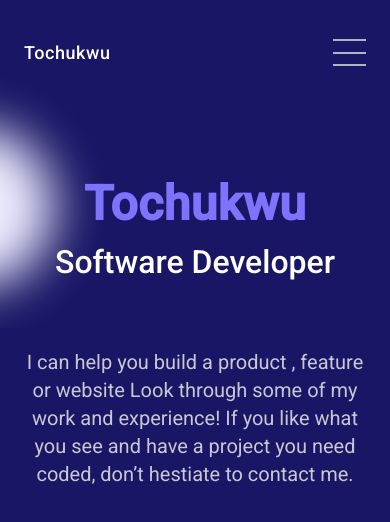
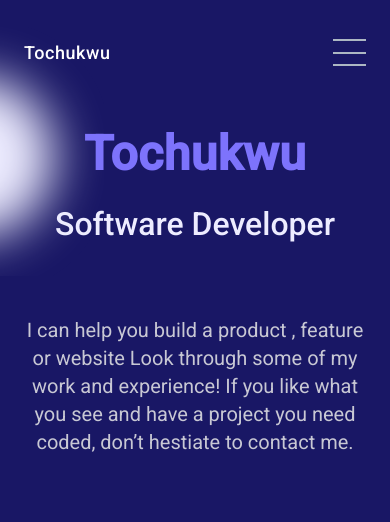
Before and after one commit to xtrahuman/portfolio_website, a plain HTML site: page index.html in a window 390 px wide. Drawn offline with Linux system fonts and the light colour scheme.

Commit message:
removed unnecessary comment and made changes to the margins sizes

```diff
--- a/style.css
+++ b/style.css
@@ -43,11 +43,6 @@ body {
   color: #fff;
 }
 
-.menubar {
-  display: none;
-  cursor: pointer;
-}
-
 .align-header .menubar {
   margin-right: 24px;
 }
@@ -56,19 +51,11 @@ body {
   display: none;
 }
 
-/* .align-circle{
-    display:flex;
-    justify-content: center;
-} */
-
 .background-circle {
   display: flex;
   justify-content: center;
   border-radius: 50%;
 }
-
-/* .main-head {
-} */
 
 .main-head h1 {
   color: #7d73fc;
@@ -81,6 +68,7 @@ body {
 }
 
 .main-head h2 {
+  color: #edecff;
   font-size: 32px;
   font-style: normal;
   font-weight: 500;
@@ -93,14 +81,11 @@ body {
   .header-flex {
     display: flex;
     justify-content: space-between;
-
-    /* width:350px; */
   }
 
   .menubar {
     display: inline-block;
-
-    /* align-self: flex-end; */
+    cursor: pointer;
   }
 
   .vector1,
@@ -112,28 +97,39 @@ body {
     margin: 10.42px 0;
   }
 
+  .align-circle {
+    margin-top: -50px;
+    margin-bottom: 40px;
+  }
+
   .background-circle {
     background: url(asset/Ellipse\ 18.svg);
     background-repeat: no-repeat;
     border-radius: 0%;
     text-align: center;
+  }
 
-    /* margin-left: -180px; */
+  .main-head h2 {
+    font-size: 32px;
+    font-style: normal;
+    padding: 12px 12px;
+    line-height: 44px;
+    letter-spacing: 0;
+    text-align: center;
   }
 }
 
 .main-head {
-  padding-bottom: 20px;
-  margin: 24px auto;
+  padding-bottom: 18px;
+  margin: 91px 24px 0;
   justify-self: center;
-  margin-top: 91px;
 }
 
 section .main-paragraph {
   display: flex;
   text-align: center;
   justify-self: center;
-  margin: 20px 24px 0;
+  margin: 0 24px;
   font-size: 20px;
   line-height: 28px;
   vertical-align: top;
```
